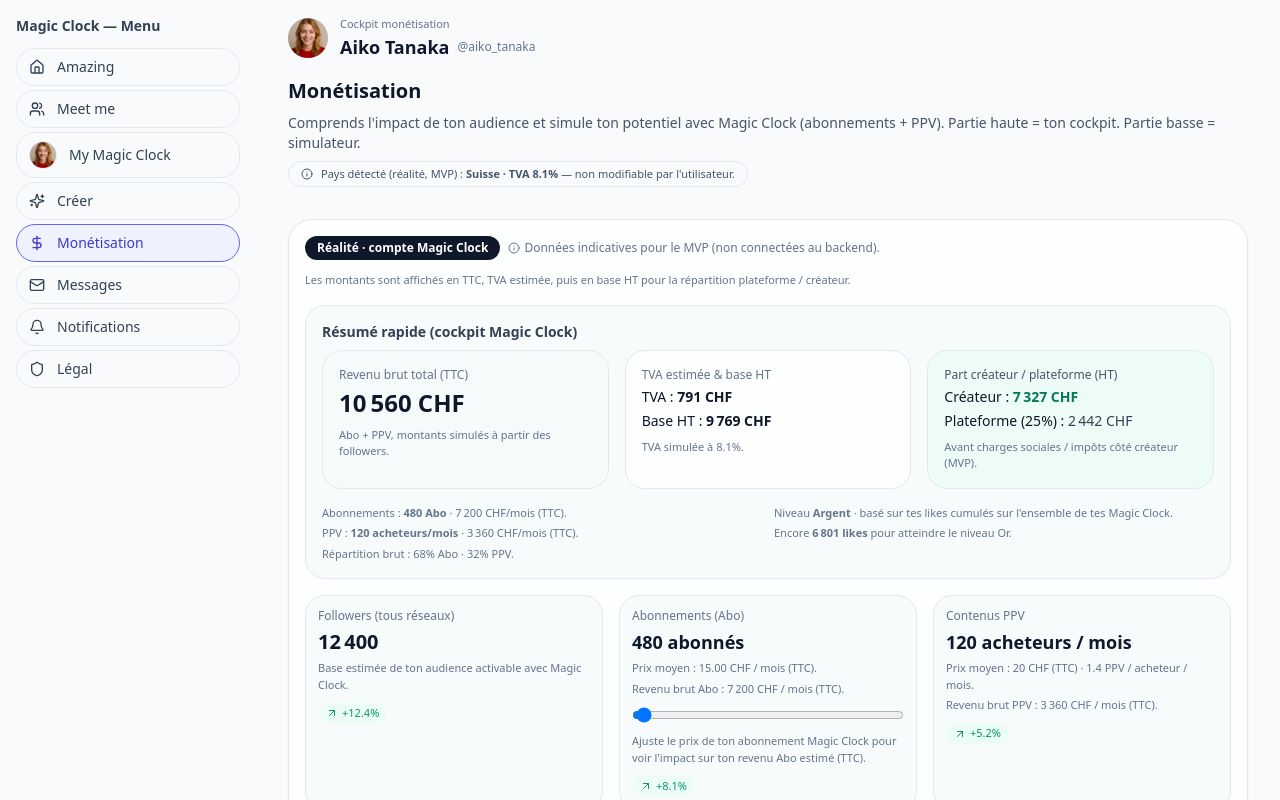
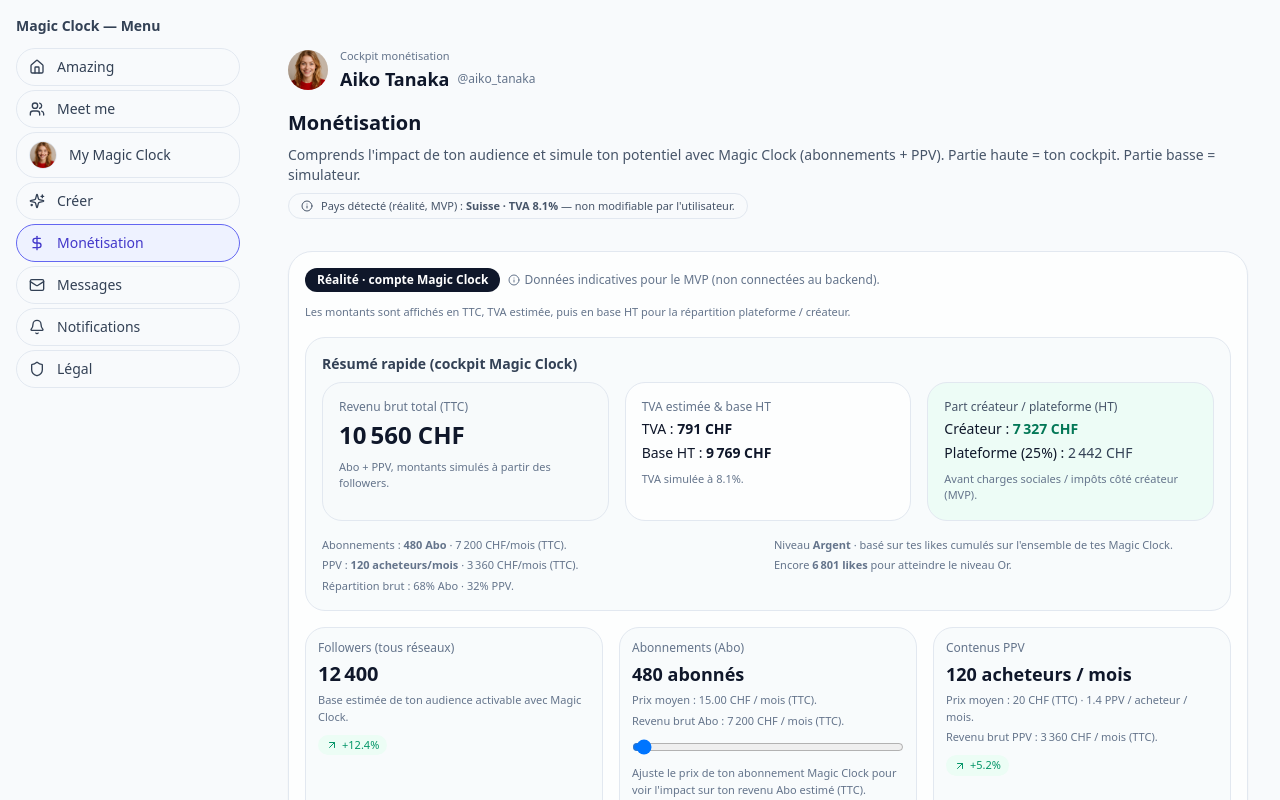
Before and after one commit to welcome-magic-clock/magic-clock-web-mvp, a Next.js app: page /monet in a window 1280 px wide. Shown: the top 800 px of the page. Built offline with nearby package versions, Linux system fonts and the light colour scheme.

Commit message:
Update page.tsx

```diff
--- a/app/monet/page.tsx
+++ b/app/monet/page.tsx
@@ -280,9 +280,8 @@
       .join(" ");
   }, [historyPoints]);
 
-    return (
-    <main className="min-h-screen bg-slate-50 pb-24">
-      <div className="container space-y-8">
+      return (
+    <div className="container py-8 space-y-8">
       {/* HEADER AVEC AVATAR CRÉATEUR */}
       <header className="space-y-4">
         {/* Ligne avatar + nom + handle */}
@@ -1032,10 +1031,9 @@
                 </p>
               </div>
             </div>
-          </div>
+                    </div>
         </div>
-           </section>
-      </div>
-    </main>
+      </section>
+    </div>
   );
 }
```
